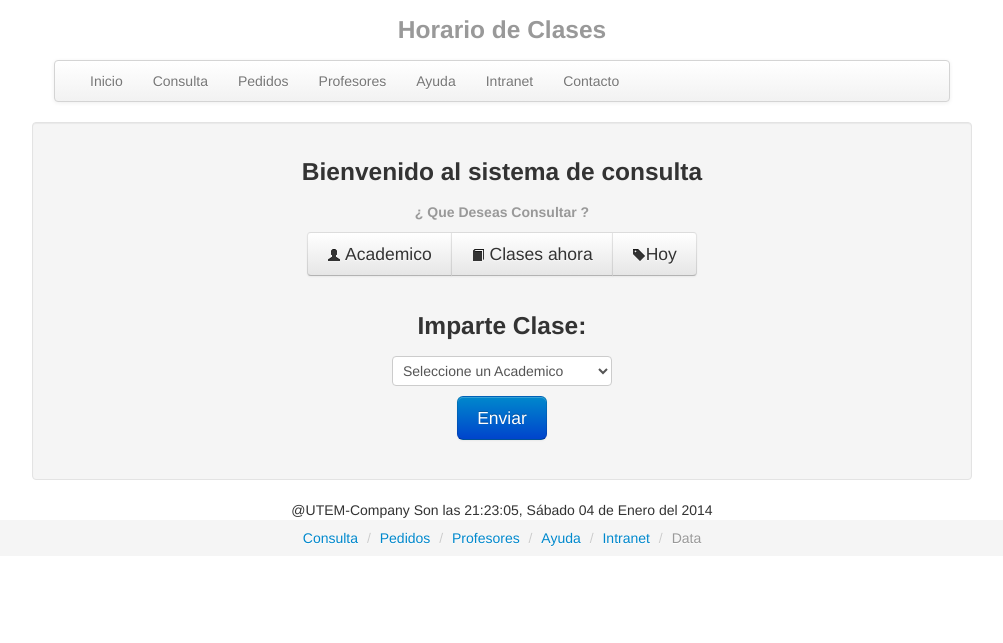
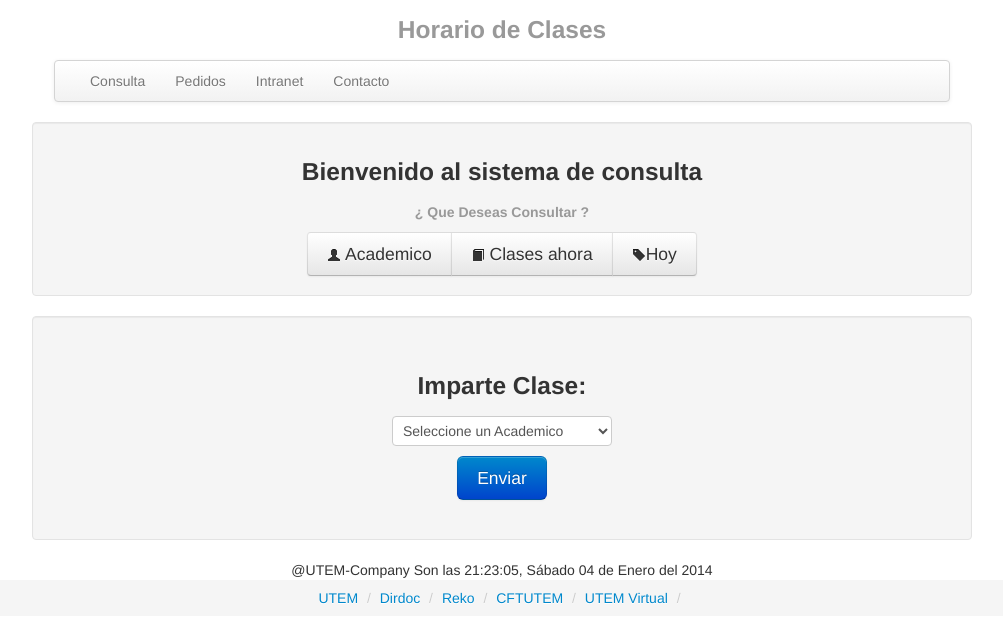
Before and after one commit to diogoalfa/Proyecto_HC, a CodeIgniter app: page /index.php/consulta/academico in a window 1280 px wide. Shown: the top 643 px of the page, without its empty margins (138-1141 px from the left). Run offline with CodeIgniter, Linux system fonts and the light colour scheme.

Commit message:
borre comentarios vacios y algunos estilos

```diff
--- a/CodeIgniter_2.1.4/application/config/database.php
+++ b/CodeIgniter_2.1.4/application/config/database.php
@@ -48,10 +48,27 @@
 $active_group = 'default';
 $active_record = TRUE;
 
-$db['default']['hostname'] = 'localhost';
-$db['default']['username'] = 'postgres';
-$db['default']['password'] = '1640';
-$db['default']['database'] = 'HC_P';
+// $db['default']['hostname'] = 'localhost';
+// $db['default']['username'] = 'postgres';
+// $db['default']['password'] = '1640';
+// $db['default']['database'] = 'HC_P';
+// $db['default']['dbdriver'] = 'postgre';
+// $db['default']['dbprefix'] = '';
+// $db['default']['pconnect'] = TRUE;
+// $db['default']['db_debug'] = TRUE;
+// $db['default']['cache_on'] = FALSE;
+// $db['default']['cachedir'] = '';
+// $db['default']['char_set'] = 'utf8';
+// $db['default']['dbcollat'] = 'utf8_general_ci';
+// $db['default']['swap_pre'] = '';
+// $db['default']['autoinit'] = TRUE;
+// $db['default']['stricton'] = FALSE;
+//-----------
+$db['default']['hostname'] = '146.83.181.4';
+$db['default']['username'] = 'grupo01';
+$db['default']['password'] = 'grupo01';
+$db['default']['database'] = 'iswdb';
+$db['default']['port'] = 6432;
 $db['default']['dbdriver'] = 'postgre';
 $db['default']['dbprefix'] = '';
 $db['default']['pconnect'] = TRUE;
@@ -63,23 +80,6 @@ $db['default']['dbcollat'] = 'utf8_general_ci';
 $db['default']['swap_pre'] = '';
 $db['default']['autoinit'] = TRUE;
 $db['default']['stricton'] = FALSE;
-//-----------
-// $db['default']['hostname'] = '146.83.181.4';
-// $db['default']['username'] = 'grupo01';
-// $db['default']['password'] = 'grupo01';
-// $db['default']['database'] = 'iswdb';
-// $db['default']['port'] = 6432;
-// $db['default']['dbdriver'] = 'postgre';
-// $db['default']['dbprefix'] = '';
-// $db['default']['pconnect'] = TRUE;
-// $db['default']['db_debug'] = TRUE;
-// $db['default']['cache_on'] = FALSE;
-// $db['default']['cachedir'] = '';
-// $db['default']['char_set'] = 'utf8';
-// $db['default']['dbcollat'] = 'utf8_general_ci';
-// $db['default']['swap_pre'] = '';
-// $db['default']['autoinit'] = TRUE;
-// $db['default']['stricton'] = FALSE;
 
 
 /* End of file database.php */
--- a/CodeIgniter_2.1.4/application/controllers/consulta.php
+++ b/CodeIgniter_2.1.4/application/controllers/consulta.php
@@ -27,16 +27,17 @@
                 $this->load->view('general/abre_bodypagina');
                 	$academico=$this->docente_model->getAcademico();//va a llamara  aextraer a todos los academicos
                 	$this->load->view('consulta/bienvenido');
-                        $this->load->view('consulta/header_menu');
-                		$this->load->view('consulta/consultar_academico',compact("academico"));//consulta academico
+                    $this->load->view('consulta/header_menu');
                 	$this->load->view('consulta/fin_header_menu');
+                     $this->load->view('consulta/consultar_academico',compact("academico"));//consulta academico
 
                 $this->load->view('general/cierre_bodypagina');
                 $this->load->view('general/cierre_footer');
 		}
 		public function res_academico(){
+
 			$pk=$this->input->post('docente');
-
+            if($pk!=NULL){
 			$result=$this->docente_model->academicoSemana($pk);
 
                 $this->load->view('general/headers');
@@ -44,11 +45,12 @@
                 $this->load->view('general/abre_bodypagina');
                         $this->load->view('consulta/bienvenido');
                 	$this->load->view('consulta/header_menu');
-                		$this->load->view('consulta/ver_academico',compact("result"));//consulta academico
                 	$this->load->view('consulta/fin_header_menu');
+                        $this->load->view('consulta/ver_academico',compact("result"));//consulta academico
 
                 $this->load->view('general/cierre_bodypagina');
                 $this->load->view('general/cierre_footer');
+            }else redirect('consulta/academico');
 		}
                  public function ahora(){
                         $time=$this->clases_model->getTime();
@@ -59,8 +61,8 @@
                         $this->load->view('general/abre_bodypagina');
                         $this->load->view('consulta/bienvenido');
                         $this->load->view('consulta/header_menu');
+                        $this->load->view('consulta/fin_header_menu');
                                 $this->load->view('consulta/consultar_ahora',compact('clases','time','date'));//consulta academico
-                        $this->load->view('consulta/fin_header_menu');
 
                         $this->load->view('general/cierre_bodypagina');
                         $this->load->view('general/cierre_footer');
@@ -77,8 +79,8 @@
                         $this->load->view('general/abre_bodypagina');
                         $this->load->view('consulta/bienvenido');
                         $this->load->view('consulta/header_menu');
+                        $this->load->view('consulta/fin_header_menu');
                                 $this->load->view('consulta/consultar_hoy',compact('hoy','time','date'));//consulta academico
-                        $this->load->view('consulta/fin_header_menu');
 
                         $this->load->view('general/cierre_bodypagina');
                         $this->load->view('general/cierre_footer');
--- a/CodeIgniter_2.1.4/application/controllers/intranet.php
+++ b/CodeIgniter_2.1.4/application/controllers/intranet.php
@@ -24,11 +24,6 @@ class Intranet extends CI_Controller {
        else{
         redirect('intranet/acceso', 'refresh');
        }
-           //$this->load->view('intranet/central_secretaria');
-
-
-
-
         $this->load->view('general/cierre_bodypagina');
         $this->load->view('general/cierre_footer');
     }
--- a/CodeIgniter_2.1.4/application/views/consulta/consultar_academico.php
+++ b/CodeIgniter_2.1.4/application/views/consulta/consultar_academico.php
@@ -1,3 +1,4 @@
+<div class="well">
 <div class="row-fluid">
 	<div class="span12"><br>
 		<h3>Imparte Clase:</h3>
@@ -19,3 +20,4 @@
 
 	</div>
 </div>
+</div>
--- a/CodeIgniter_2.1.4/application/views/consulta/consultar_hoy.php
+++ b/CodeIgniter_2.1.4/application/views/consulta/consultar_hoy.php
@@ -1,3 +1,4 @@
+<div class="well">
 <div class="row-fluid">
 	<div class="span12"><br>
 		<?php
@@ -39,3 +40,4 @@
         ?>
 	</div>
 </div>
+</div>
--- a/CodeIgniter_2.1.4/application/views/general/cierre_footer.php
+++ b/CodeIgniter_2.1.4/application/views/general/cierre_footer.php
@@ -1,28 +1,7 @@
-<?php
-
-/*
- * To change this template, choose Tools | Templates
- * and open the template in the editor.
- */
-?>
-
-
 
 <footer><?php
             date_default_timezone_set("America/Santiago");
             $time  = date("H:i:s");
-            //Otro forma de fecha
-            /*$year=date("Y");
-            $month=date("n");
-            $day=date("j");
-            if (strlen($month)==1) {
-                $month="0$month";
-            }
-            if (strlen($day)==1) {
-                $day="0".$day;
-            }
-            $date=$day."/".$month."/".$year;*/
-
             $dias = array("Domingo","Lunes","Martes","Miercoles","Jueves","Viernes","Sábado");
             $meses = array("Enero","Febrero","Marzo","Abril","Mayo","Junio","Julio","Agosto","Septiembre","Octubre","Noviembre","Diciembre");
             $fecha= $dias[date('w')]." ".date('d')." de ".$meses[date('n')-1]. " del ".date('Y') ;
@@ -32,21 +11,20 @@
 
 ?> <ul class="breadcrumb">
   <li>
-    <a href="#">Consulta</a> <span class="divider">/</span>
+    <a href="http://www.utem.cl" target="_blank">UTEM</a> <span class="divider">/</span>
   </li>
   <li>
-    <a href="#">Pedidos</a> <span class="divider">/</span>
+    <a href="http://postulacion.utem.cl" target="_blank">Dirdoc</a> <span class="divider">/</span>
   </li>
   <li>
-    <a href="#">Profesores</a> <span class="divider">/</span>
+    <a href="http://reko.utem.cl" target="_blank">Reko</a> <span class="divider">/</span>
   </li>
   <li>
-    <a href="#">Ayuda</a> <span class="divider">/</span>
+    <a href="http://www.cftutem.cl" target="_blank">CFTUTEM</a> <span class="divider">/</span>
   </li>
   <li>
-    <a href="#">Intranet</a> <span class="divider">/</span>
+    <a href="http://utemvirtual.cl" target="_blank">UTEM Virtual</a> <span class="divider">/</span>
   </li>
-  <li class="active">Data</li>
 </ul></footer>
 </body>
 </html>
--- a/CodeIgniter_2.1.4/application/views/general/headers.php
+++ b/CodeIgniter_2.1.4/application/views/general/headers.php
@@ -1,10 +1,4 @@
-<?php
 
-/*
- * To change this template, choose Tools | Templates
- * and open the template in the editor.
- */
-?>
 <!DOCTYPE html>
 <html>
     <head>
--- a/CodeIgniter_2.1.4/application/views/general/menu_principal.php
+++ b/CodeIgniter_2.1.4/application/views/general/menu_principal.php
@@ -1,12 +1,4 @@
-<?php
-/*
- * To change this template, choose Tools | Templates
- * and open the template in the editor.
- *
- */
 
-
-?>
     <body>
  <script src="http://code.jquery.com/jquery.js"></script>
         <script src="js/bootstrap.min.js"></script>
@@ -18,11 +10,8 @@
           <div class="navbar-inner">
             <div class="container">
               <ul class="nav">
-                <li class=""><a href="<?= site_url('welcome');?>">Inicio</a></li>
                 <li><a href="<?= site_url('consulta');?>">Consulta</a></li>
                 <li><a href="<?= site_url('pedidos');?>">Pedidos</a></li>
-                    <li><a href="#">Profesores</a></li>
-                <li><a href="#">Ayuda</a></li>
                 <li><a href="<?= site_url('intranet');?>">Intranet</a></li>
                 <li><a href="<?= site_url('contacto');?>">Contacto</a></li>
               </ul>
```
Also changed, not shown: CodeIgniter_2.1.4/application/controllers/login.php (+1 -28 lines), CodeIgniter_2.1.4/application/controllers/welcome.php (+2 -25 lines), CodeIgniter_2.1.4/application/views/consulta/consultar_ahora.php (+2 -14 lines), CodeIgniter_2.1.4/application/views/consulta/ver_academico.php (+5 -3 lines), CodeIgniter_2.1.4/application/views/intranet/loginAdmin.php (+0 -42 lines), CodeIgniter_2.1.4/application/views/pedidos/pedir_sala.php (+0 -9 lines), CodeIgniter_2.1.4/application/views/pedidos/selecionar_opcionPedidos.php (+4 -4 lines), CodeIgniter_2.1.4/public/css/house_32x32.png (added), CodeIgniter_2.1.4/public/css/line_chart_32x32.png (added), CodeIgniter_2.1.4/public/css/line_graph_32x32.png (added), CodeIgniter_2.1.4/public/css/mail_32x32.png (added), CodeIgniter_2.1.4/public/css/note_32x32.png (added).
